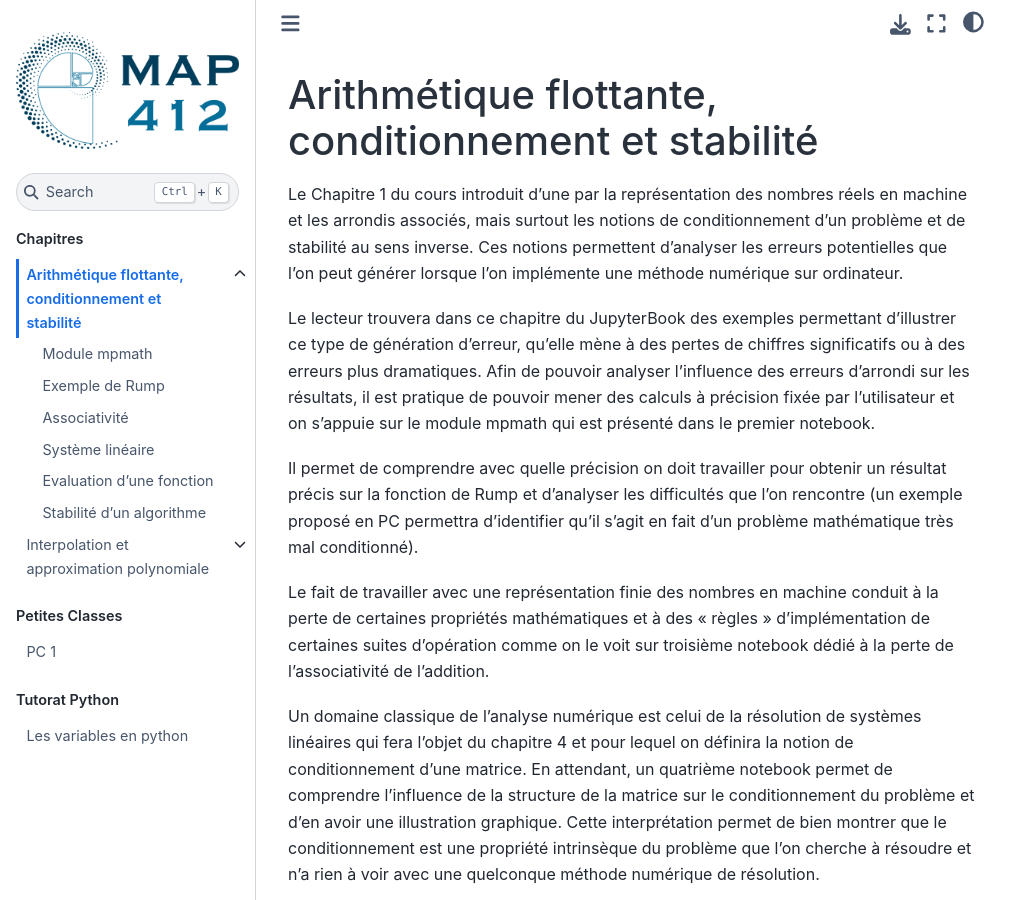
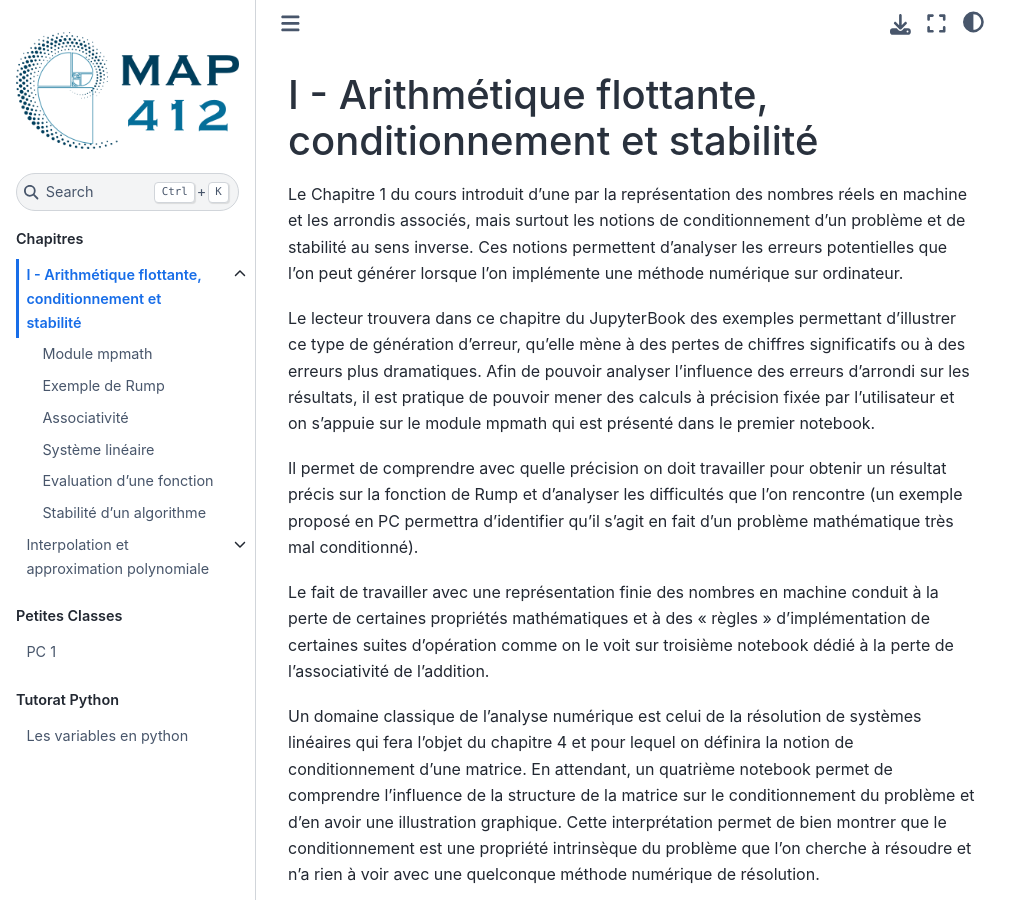
Before and after one commit to seriesl/jupyterbook, a Jupyter Book: the page built from content/chapter/float/float.md, in a window 1280 px wide and 900 px high. Shown: the whole window, without its empty margins (0-1031 px from the left). Built offline with Jupyter Book 1.0.4 settings and Sphinx 7.4.7 and the Sphinx Book theme 1.1.4, drawn with Linux system fonts in a browser that asks for light colours; comment, search, counter and statistics services are not loaded.

```diff
--- a/content/chapter/float/float.md
+++ b/content/chapter/float/float.md
@@ -1,4 +1,4 @@
-# Arithmétique flottante, conditionnement et stabilité
+# I - Arithmétique flottante, conditionnement et stabilité
 
 Le Chapitre 1 du cours introduit d’une par la représentation des nombres réels en machine et les arrondis associés, mais surtout les notions de conditionnement d’un problème et de stabilité au sens inverse. Ces notions permettent d’analyser les erreurs potentielles que l’on peut générer lorsque l’on implémente une méthode numérique sur ordinateur.
 
```
